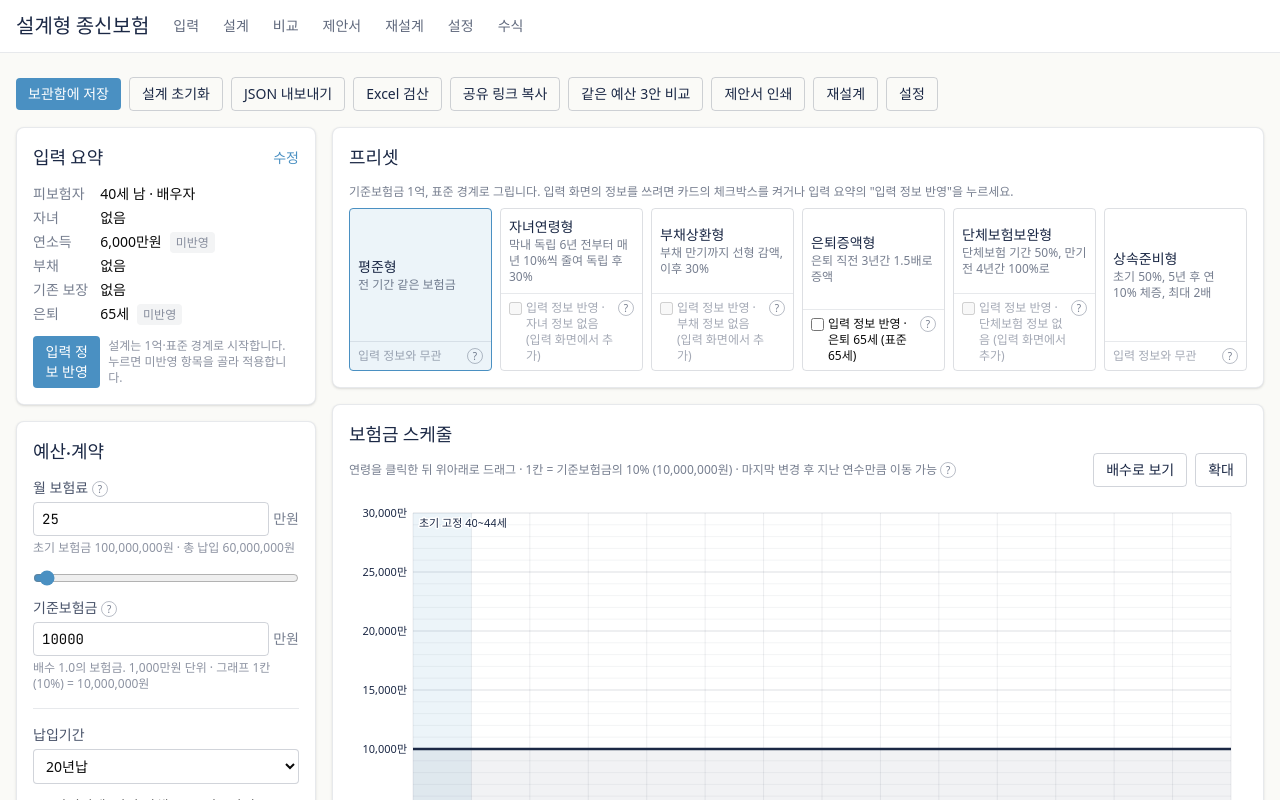
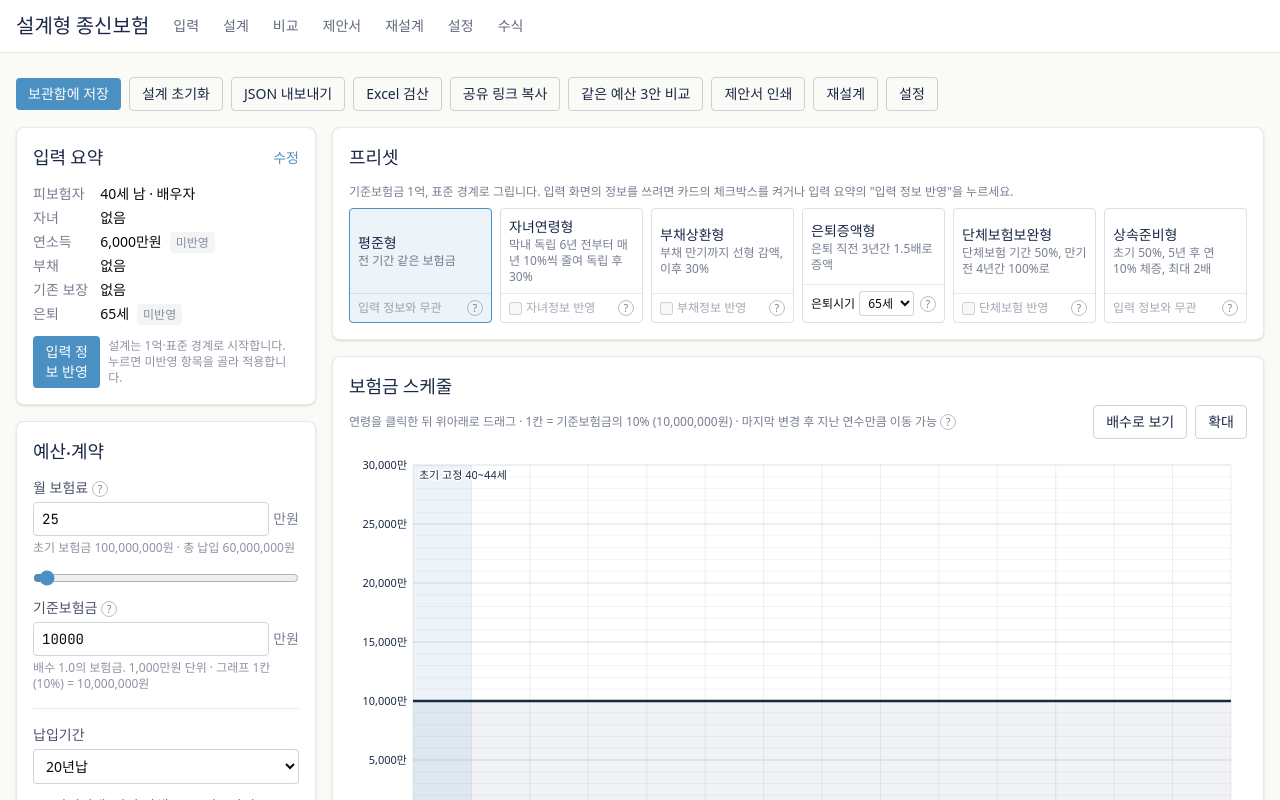
Before and after one commit to taekyoleen-oss/flexible_whole_life, a Next.js app: page /design in a window 1280 px wide. Shown: the top 800 px of the page. Built offline with nearby package versions, Linux system fonts and the light colour scheme; a web font is replaced by a local one.

Commit message:
feat(ui): one-line preset card footers — 자녀정보/부채정보/단체보험 반영 checkboxes, 은퇴시기 select (55/60/65/70)
Co-Authored-By: Claude Fable 5.1 <noreply@anthropic.com>
Claude-Session: https://claude.ai/code/session_01EwVcKSYZ6YEsZHhBekMpts

```diff
--- a/components/canvas/preset-picker.tsx
+++ b/components/canvas/preset-picker.tsx
@@ -3,11 +3,13 @@ import { useDesign } from "@/components/design-provider";
 import { HelpPopup } from "@/components/help-popup";
 import { Card } from "@/components/ui";
 import { PRESETS, type PresetId } from "@/lib/engine";
-import { boundaryLabel, PRESET_INFO } from "@/lib/preset-info";
+import { boundaryLabel, PRESET_INFO, RETIRE_OPTIONS } from "@/lib/preset-info";
+import { STANDARD_BOUNDARY } from "@/lib/state";
 
 /** 프리셋 6종. 각 카드 아래에 "입력 정보 반영" 체크(기본 해제)와 조건의 근거 "?" */
 export function PresetPicker() {
   const { state, dispatch } = useDesign();
+  const retireValue = state.infoApplied.retire ? state.profile.retirementAge : STANDARD_BOUNDARY.retirementAge;
   return (
     <Card title={<span className="flex flex-wrap items-center justify-between gap-2">프리셋 {state.presetId === "custom" && <span className="rounded bg-navy/5 px-2 py-0.5 font-sans text-xs font-normal text-navy/70">직접 편집 중</span>}</span>}>
       <p className="mb-2 text-xs text-navy/60">기준보험금 1억, 표준 경계로 그립니다. 입력 화면의 정보를 쓰려면 카드의 체크박스를 켜거나 입력 요약의 &quot;입력 정보 반영&quot;을 누르세요.</p>
@@ -22,12 +24,20 @@ export function PresetPicker() {
                 <div className="text-sm font-medium text-navy">{PRESETS[id].label}</div>
                 <div className="text-xs text-navy/60">{PRESETS[id].description}</div>
               </button>
-              <div className="flex items-start gap-1 border-t border-navy/10 px-2 py-1.5 text-xs">
-                {info.boundary && b ? (
-                  <label className={`flex flex-1 items-start gap-1 ${b.available ? "" : "text-navy/40"}`}>
-                    <input type="checkbox" className="mt-0.5 accent-sky" disabled={!b.available} checked={state.infoApplied[info.boundary]}
+              <div className="flex items-center gap-1 whitespace-nowrap border-t border-navy/10 px-2 py-1.5 text-xs">
+                {id === "retire" ? (
+                  <label className="flex flex-1 items-center gap-1" title={b?.text}>
+                    <span>은퇴시기</span>
+                    <select className="rounded border border-navy/20 bg-white px-1 py-0.5 text-xs" value={retireValue} aria-label="은퇴시기"
+                      onChange={(e) => { const v = Number(e.target.value); dispatch({ type: "profile", patch: { retirementAge: v } }); dispatch({ type: "applyInfo", applied: { retire: v !== STANDARD_BOUNDARY.retirementAge || state.infoApplied.retire } }); }}>
+                      {RETIRE_OPTIONS.map((v) => <option key={v} value={v}>{v}세</option>)}
+                    </select>
+                  </label>
+                ) : info.boundary && b ? (
+                  <label className={`flex flex-1 items-center gap-1 ${b.available ? "" : "text-navy/40"}`} title={b.text}>
+                    <input type="checkbox" className="accent-sky" disabled={!b.available} checked={state.infoApplied[info.boundary]}
                       onChange={(e) => dispatch({ type: "applyInfo", applied: { [info.boundary as string]: e.target.checked } })} />
-                    <span>입력 정보 반영 · {b.text}</span>
+                    <span>{info.checkLabel}</span>
                   </label>
                 ) : (
                   <span className="flex-1 text-navy/40">입력 정보와 무관</span>
--- a/lib/preset-info.ts
+++ b/lib/preset-info.ts
@@ -2,22 +2,24 @@ import type { PresetId } from "@/lib/engine";
 import { STANDARD_BOUNDARY, type DesignState, type InfoApplied } from "./state";
 
 /** 프리셋별로 어떤 입력 정보를 반영할 수 있는지와, 그 조건을 그렇게 둔 근거 */
-export const PRESET_INFO: Record<PresetId, { boundary?: keyof InfoApplied; rationale: string }> = {
+export const RETIRE_OPTIONS = [55, 60, 65, 70] as const;
+
+export const PRESET_INFO: Record<PresetId, { boundary?: keyof InfoApplied; checkLabel?: string; rationale: string }> = {
   level: { rationale: "보장 금액을 바꾸지 않는 기준선입니다. 다른 프리셋과 보험료·환급금을 비교하는 출발점으로 씁니다." },
   child: {
-    boundary: "child",
+    boundary: "child", checkLabel: "자녀정보 반영",
     rationale: "막내가 독립(25세)할 때까지는 유족의 생활비와 교육비가 필요해 보장을 높게 둡니다. 독립 뒤에는 배우자 생활비·정리자금만 남아 30%로 충분합니다. 한 해에 갑자기 줄이지 않고 독립 6년 전부터 매년 10%씩 내려 독립 시점에 30%가 됩니다. 표준 경계는 막내 5세 가입을 가정한 가입 20년 후이며, 입력 정보를 반영하면 실제 막내 나이로 바뀝니다.",
   },
   debt: {
-    boundary: "debt",
+    boundary: "debt", checkLabel: "부채정보 반영",
     rationale: "대출은 갚아 가면서 원금이 줄어들므로 보장도 남은 원금에 맞춰 선형으로 줄입니다. 만기 뒤에는 30%를 유지해 정리자금을 남깁니다. 표준 경계는 가입 5년 후부터 20년째까지이며, 입력 정보를 반영하면 실제 부채 만기로 바뀝니다.",
   },
   retire: {
-    boundary: "retire",
+    boundary: "retire", checkLabel: "은퇴시기",
     rationale: "은퇴 전후에는 소득이 끊기고 상속·정리 자금 수요가 커집니다. 은퇴 직전 3년 동안 매년 약 14.5%씩 올려 1.5배로 만들고 그 뒤 유지합니다. 표준 은퇴 연령은 65세이며, 입력 정보를 반영하면 은퇴 예정 연령으로 바뀝니다.",
   },
   group: {
-    boundary: "group",
+    boundary: "group", checkLabel: "단체보험 반영",
     rationale: "재직 중에는 단체보험이 사망을 일부 보장하므로 개인 보장은 50%면 됩니다. 퇴직으로 단체보험이 끝나기 4년 전부터 매년 20%씩 올려 만기 시점에 100%가 되어 보장 공백을 막습니다. 표준 만기는 60세이며, 입력 정보를 반영하면 단체보험 만기 나이로 바뀝니다.",
   },
   estate: { rationale: "50대 이후 자산이 늘면 상속세 재원도 커져야 합니다. 초기 5년은 50%로 시작해 연 10%씩 체증하고, 2배 또는 증액 종료 연령(70세)에서 고정합니다. 입력 정보와 무관한 표준 모양입니다." },
```
